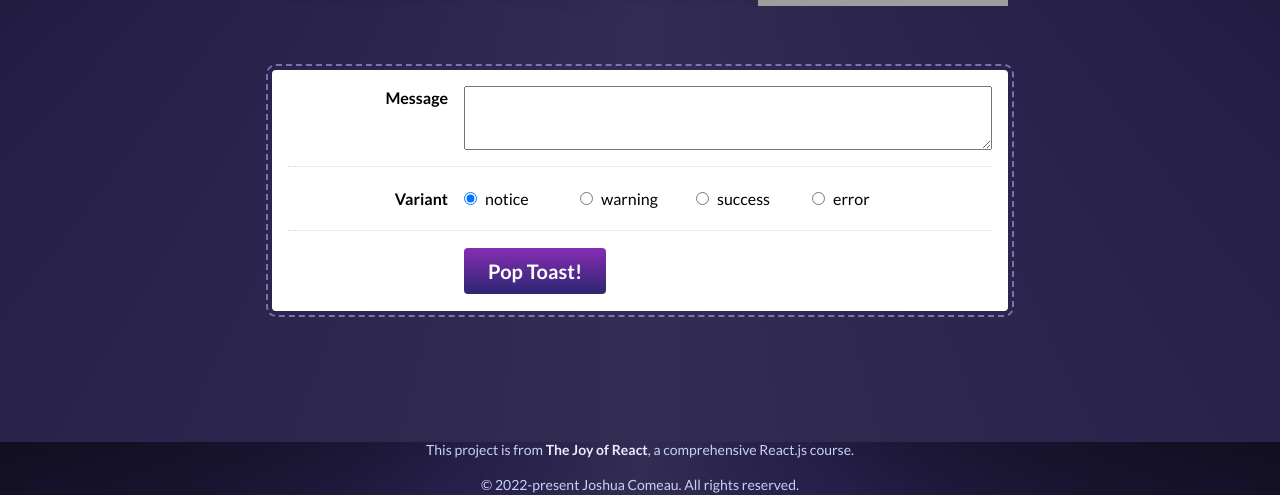
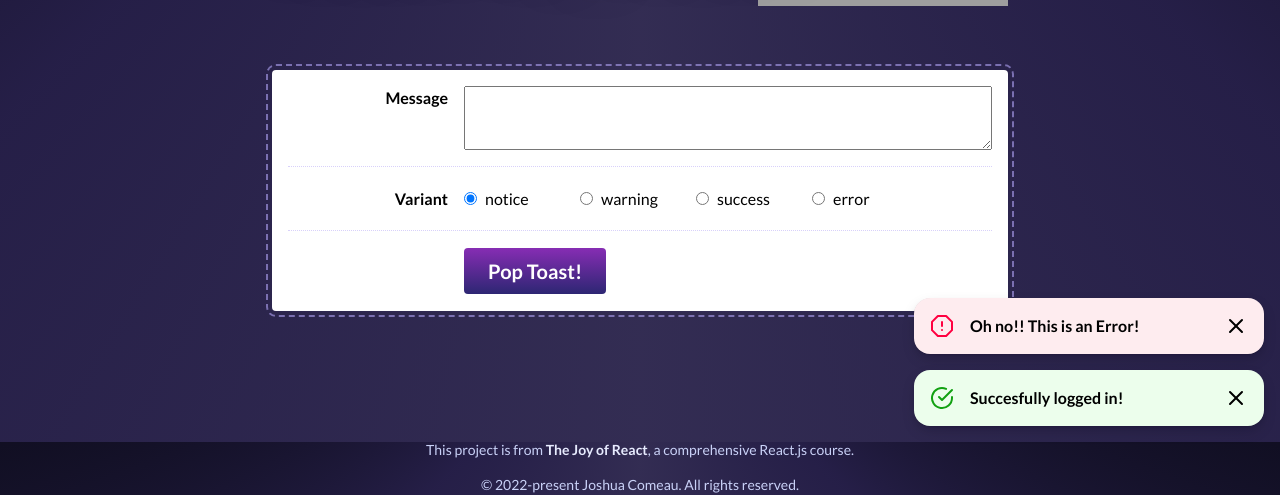
Before and after one commit to Ireneripo/project-toast, a React (Vite) app: page / in a window 1280 px wide. Shown: the part 358-853 px from the top of the page. Built offline with nearby package versions, Linux system fonts and the light colour scheme; grey boxes are pictures that could not be loaded.

Commit message:
feat:✨ Exercise 3: Toast shelf

```diff
--- a/src/components/Toast/Toast.js
+++ b/src/components/Toast/Toast.js
@@ -1,15 +1,15 @@
-import React from 'react';
+import React from "react";
 import {
   AlertOctagon,
   AlertTriangle,
   CheckCircle,
   Info,
   X,
-} from 'react-feather';
+} from "react-feather";
 
-import VisuallyHidden from '../VisuallyHidden';
+import VisuallyHidden from "../VisuallyHidden";
 
-import styles from './Toast.module.css';
+import styles from "./Toast.module.css";
 
 const ICONS_BY_VARIANT = {
   notice: Info,
@@ -18,18 +18,19 @@
   error: AlertOctagon,
 };
 
-function Toast({variant, handleDismiss, children}) {
-    const Icon = ICONS_BY_VARIANT[variant];
+function Toast({ id, variant, handleDismiss, children }) {
+  const Icon = ICONS_BY_VARIANT[variant];
 
   return (
     <div className={`${styles.toast} ${styles[variant]}`}>
       <div className={styles.iconContainer}>
         <Icon size={24} />
       </div>
-      <p className={styles.content}>
-          {children}
-      </p>
-      <button className={styles.closeButton} onClick={handleDismiss}>
+      <p className={styles.content}>{children}</p>
+      <button
+        className={styles.closeButton}
+        onClick={() => handleDismiss(id)}
+      >
         <X size={24} />
         <VisuallyHidden>Dismiss message</VisuallyHidden>
       </button>
--- a/src/components/ToastPlayground/ToastPlayground.js
+++ b/src/components/ToastPlayground/ToastPlayground.js
@@ -1,36 +1,78 @@
-import React from 'react';
+import React from "react";
 
-import Button from '../Button';
+import Button from "../Button";
 
-import styles from './ToastPlayground.module.css';
-import Toast from "../Toast";
+import styles from "./ToastPlayground.module.css";
+//import Toast from "../Toast";
+import ToastShelf from "../ToastShelf";
 
-const VARIANT_OPTIONS = ['notice', 'warning', 'success', 'error'];
+const VARIANT_OPTIONS = ["notice", "warning", "success", "error"];
 
 function ToastPlayground() {
-  const [isRendered, setIsRendered] = React.useState(false);
+  const [toasts, setToasts] = React.useState([
+    {
+      id: crypto.randomUUID(),
+      message: "Oh no!! This is an Error!",
+      variant: "error",
+    },
+    {
+      id: crypto.randomUUID(),
+      message: "Succesfully logged in!",
+      variant: "success",
+    },
+  ]);
   const [message, setMessage] = React.useState("");
   const [variant, setVariant] = React.useState(VARIANT_OPTIONS[0]);
 
-  function handleDismiss() {
-    setIsRendered(false)
+  function handleCreateToast(event) {
+    event.preventDefault();
+
+    const nextToasts = [
+      ...toasts,
+      {
+        id: crypto.randomUUID(),
+        message,
+        variant,
+      },
+    ];
+
+    setToasts(nextToasts);
+    setMessage("");
+    setVariant(VARIANT_OPTIONS[0]);
+  }
+
+  function handleDismiss(id) {
+    const nextToasts = toasts.filter((toast) => {
+      return toast.id !== id;
+    });
+
+    setToasts(nextToasts);
   }
 
   return (
     <div className={styles.wrapper}>
       <header>
-        <img alt="Cute toast mascot" src="/toast.png" />
+        <img
+          alt="Cute toast mascot"
+          src="/toast.png"
+        />
         <h1>Toast Playground</h1>
       </header>
 
-      {isRendered && (<Toast variant={variant} handleDismiss={handleDismiss}>{message}</Toast>)}
+      <ToastShelf
+        toasts={toasts}
+        handleDismiss={handleDismiss}
+      />
 
-      <div className={styles.controlsWrapper}>
+      <form
+        className={styles.controlsWrapper}
+        onSubmit={handleCreateToast}
+      >
         <div className={styles.row}>
           <label
             htmlFor="message"
             className={styles.label}
-            style={{ alignSelf: 'baseline' }}
+            style={{ alignSelf: "baseline" }}
           >
             Message
           </label>
@@ -51,7 +93,10 @@
               const id = `variant-${option}`;
 
               return (
-                  <label key={id} htmlFor={id}>
+                <label
+                  key={id}
+                  htmlFor={id}
+                >
                   <input
                     id={id}
                     type="radio"
@@ -72,12 +117,10 @@
         <div className={styles.row}>
           <div className={styles.label} />
           <div className={`${styles.inputWrapper} ${styles.radioWrapper}`}>
-            <Button onClick={() => {
-              setIsRendered(true);
-            }}>Pop Toast!</Button>
+            <Button>Pop Toast!</Button>
           </div>
         </div>
-      </div>
+      </form>
     </div>
   );
 }
--- a/src/components/ToastShelf/ToastShelf.js
+++ b/src/components/ToastShelf/ToastShelf.js
@@ -1,17 +1,25 @@
-import React from 'react';
+import React from "react";
 
-import Toast from '../Toast';
-import styles from './ToastShelf.module.css';
+import Toast from "../Toast";
+import styles from "./ToastShelf.module.css";
 
-function ToastShelf() {
+function ToastShelf({ id, toasts, handleDismiss }) {
   return (
     <ol className={styles.wrapper}>
-      <li className={styles.toastWrapper}>
-        <Toast variant="notice">Example notice toast</Toast>
-      </li>
-      <li className={styles.toastWrapper}>
-        <Toast variant="error">Example error toast</Toast>
-      </li>
+      {toasts.map((toast) => (
+        <li
+          key={toast.id}
+          className={styles.toastWrapper}
+        >
+          <Toast
+            id={toast.id}
+            variant={toast.variant}
+            handleDismiss={handleDismiss}
+          >
+            {toast.message}
+          </Toast>
+        </li>
+      ))}
     </ol>
   );
 }
```
Lines whose indentation alone changed are shown as unchanged.
